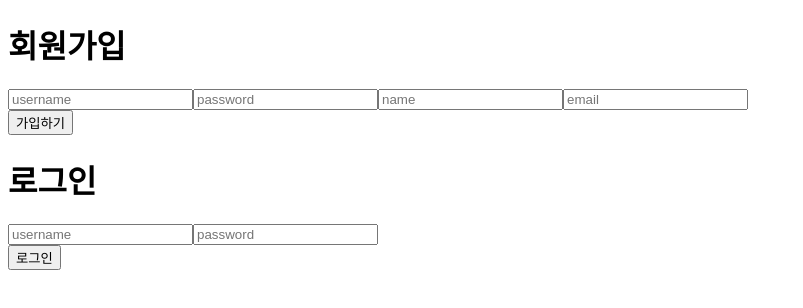
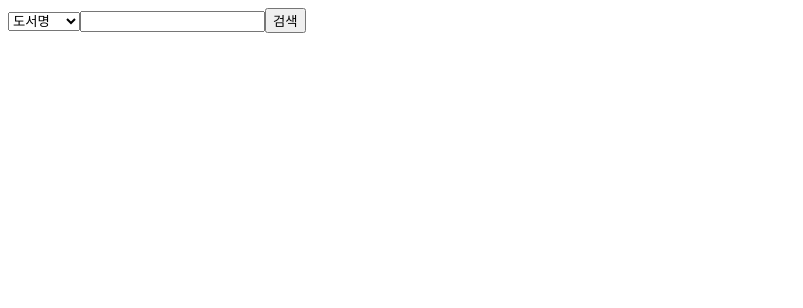
Before and after one commit to code1218/korit_7_gpt_react_study, a React (Create React App) app: page / in a window 1280 px wide. Shown: the top 308 px of the page, without its empty margins (0-803 px from the left). Built offline with nearby package versions, Linux system fonts and the light colour scheme.

Commit message:
user signinup 완료

```diff
--- a/src/index.js
+++ b/src/index.js
@@ -4,6 +4,8 @@ import App2 from './study/App2';
 import App3 from './study/App3';
 import App4 from './study/App4';
 import App5 from './study/App5';
+import App6 from './study/App6';
+import App7 from './study/App7';
 // import App from './App';
 
 const root = ReactDOM.createRoot(document.getElementById('root'));
@@ -12,4 +14,5 @@ const root = ReactDOM.createRoot(document.getElementById('root'));
 // root.render(<App2 />);
 // root.render(<App3 />);
 // root.render(<App4 />);
-root.render(<App5 />);
+// root.render(<App5 />);
+root.render(<App7 />);
--- /dev/null
+++ b/src/study/App6.jsx
@@ -0,0 +1,27 @@
+import React, { useState } from 'react';
+import Signin from './components/sign/Signin/Signin';
+import Signup from './components/sign/Signup/Signup';
+
+function App6(props) {
+    const [ path, setPath ] = useState("signin");
+    const [ userList, setUserList ] = useState([]);
+
+    const handlePageChangeButtonOnClick = (e, path) => {
+        setPath(path);
+    };
+
+    return (
+        <div>
+            <button onClick={(e) => handlePageChangeButtonOnClick(e, "signin")}>로그인</button>
+            <button onClick={(e) => handlePageChangeButtonOnClick(e, "signup")}>회원가입</button>
+            {
+                path === "signin" && <Signin userList={userList} />
+            }
+            {
+                path === "signup" && <Signup userList={userList} setUserList={setUserList} />
+            }
+        </div>
+    );
+}
+
+export default App6;
--- /dev/null
+++ b/src/study/App7.jsx
@@ -0,0 +1,32 @@
+/**
+ * 도서정보 등록 및 조회
+ *
+ * 도서명, 저자명, 출판사명 입력
+ * bookList에 저장
+ *
+ * table
+ * tbody
+ * tr
+ * td
+ *
+ *
+ */
+
+import React from 'react';
+
+function App7(props) {
+    return (
+        <div>
+            <select name="" id="">
+                <option value="">도서명</option>
+                <option value="">저자명</option>
+                <option value="">출판사</option>
+                <option value="">카테고리</option>
+            </select>
+            <input type="text" />
+            <button>검색</button>
+        </div>
+    );
+}
+
+export default App7;
--- /dev/null
+++ b/src/study/components/sign/Signin/Signin.jsx
@@ -0,0 +1,41 @@
+import React, { useState } from 'react';
+
+function Signin({ userList }) {
+    const [ signinInputValue, setSigninInputValue ] = useState({
+        username: "",
+        password: "",
+    });
+
+    const handleSigninInputOnChange = (e) => {
+        setSigninInputValue({
+            ...signinInputValue,
+            [e.target.name]: e.target.value,
+        });
+    };
+
+    const handleSigninButtonOnClick = () => {
+        const foundUser = userList.find(user => user.username === signinInputValue.username);
+        if(!foundUser) {
+            alert("사용자 정보를 다시 확인하세요.");
+            return;
+        }
+        if(foundUser.password !== signinInputValue.password) {
+            alert("사용자 정보를 다시 확인하세요.");
+            return;
+        }
+        alert(`${foundUser.name}(${foundUser.email})님 환영합니다.`);
+    };
+
+    return (
+        <div>
+            <h1>로그인</h1>
+            <input type="text" name='username' placeholder='username'       onChange={handleSigninInputOnChange} value={signinInputValue.username} />
+            <input type="password" name='password' placeholder='password'   onChange={handleSigninInputOnChange} value={signinInputValue.password} />
+            <div>
+                <button onClick={handleSigninButtonOnClick}>로그인</button>
+            </div>
+        </div>
+    );
+}
+
+export default Signin;
--- /dev/null
+++ b/src/study/components/sign/Signup/Signup.jsx
@@ -0,0 +1,49 @@
+import React, { useState } from 'react';
+
+function Signup({ userList, setUserList }) {
+
+    const [ signupInputValue, setSignupInputValue ] = useState({
+        username: "",
+        password: "",
+        name: "",
+        email: "",
+    });
+
+    const handleSignupInputOnChange = (e) => {
+        setSignupInputValue({
+            ...signupInputValue,
+            [e.target.name]: e.target.value,
+        });
+    };
+
+    const handleSignupButtonOnClick = () => {
+        setUserList([
+            ...userList,
+            signupInputValue,
+        ]);
+
+        alert("가입완료.");
+
+        setSignupInputValue({
+            username: "",
+            password: "",
+            name: "",
+            email: "",
+        });
+    };
+
+    return (
+        <div>
+            <h1>회원가입</h1>
+            <input type="text" name='username' placeholder='username'       onChange={handleSignupInputOnChange} value={signupInputValue.username} />
+            <input type="password" name='password' placeholder='password'   onChange={handleSignupInputOnChange} value={signupInputValue.password} />
+            <input type="text" name='name' placeholder='name'               onChange={handleSignupInputOnChange} value={signupInputValue.name} />
+            <input type="text" name='email' placeholder='email'             onChange={handleSignupInputOnChange} value={signupInputValue.email} />
+            <div>
+                <button onClick={handleSignupButtonOnClick}>가입하기</button>
+            </div>
+        </div>
+    );
+}
+
+export default Signup;
```
